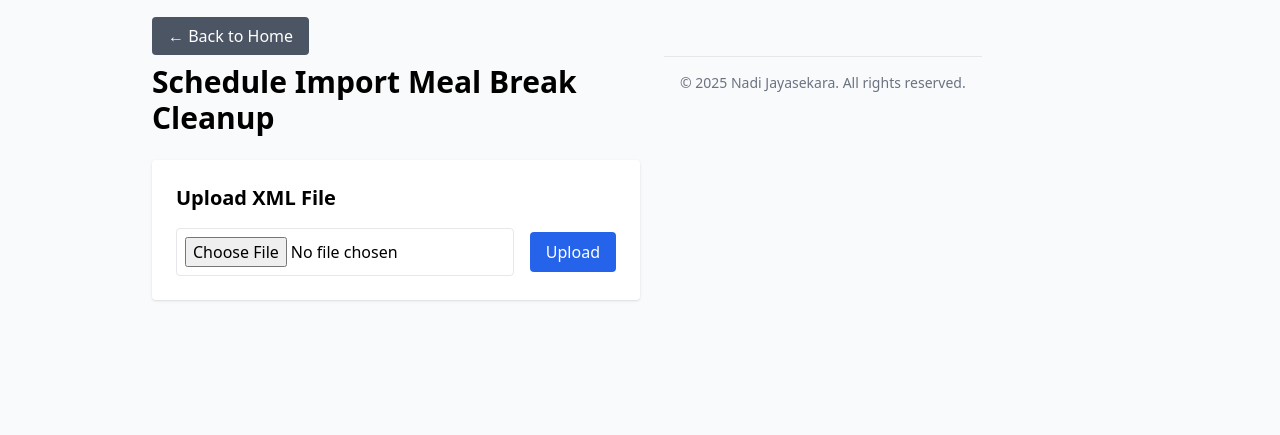
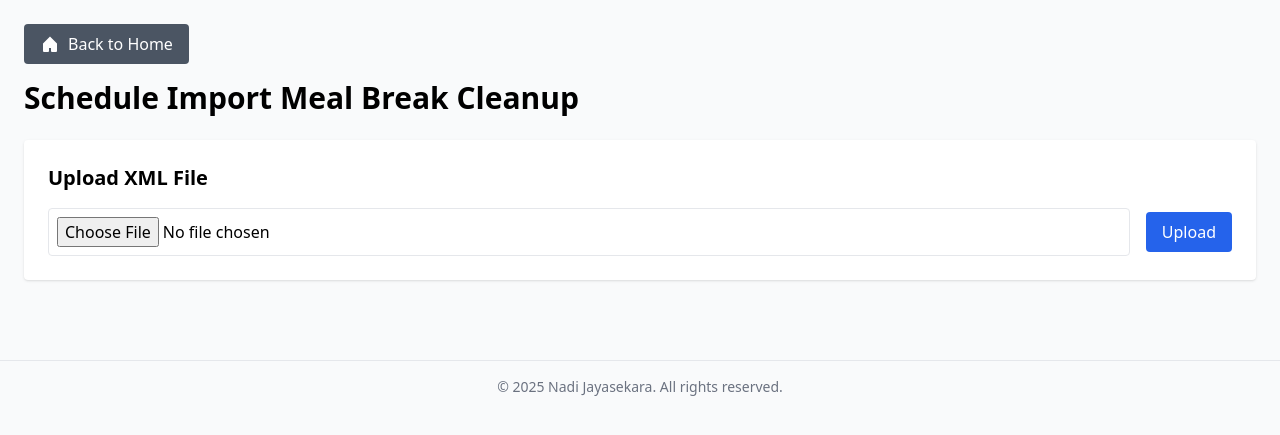
Before and after one commit to nadithakj/nodegrouper, a FastAPI app: page /meal_cleanup in a window 1280 px wide. Shown: the top 435 px of the page. Run offline with FastAPI, Linux system fonts and the light colour scheme; some libraries are stand-ins or nearby versions.

Commit message:
Update meal_cleanup.html

```diff
--- a/templates/meal_cleanup.html
+++ b/templates/meal_cleanup.html
@@ -7,14 +7,16 @@
 </head>
 <body class="bg-gray-50 font-sans min-h-screen">
 
-<div class="max-w-5xl mx-auto p-6 flex gap-6">
-    <!-- Left Side: Controls -->
-    <div class="w-1/2">
+<div class="max-w-7xl mx-auto p-6">
     <!-- Back Button -->
     <div class="mb-4">
         <a href="/"
-               class="bg-gray-600 text-white px-4 py-2 rounded hover:bg-gray-700">
-                &larr; Back to Home
+           class="flex items-center bg-gray-600 text-white px-4 py-2 rounded hover:bg-gray-700 w-max">
+            <!-- Home Icon -->
+            <svg xmlns="http://www.w3.org/2000/svg" class="h-5 w-5 mr-2" viewBox="0 0 20 20" fill="currentColor">
+                <path d="M10 2.5l-7 7V17a1 1 0 001 1h4a1 1 0 001-1v-3h2v3a1 1 0 001 1h4a1 1 0 001-1v-7.5l-7-7z"/>
+            </svg>
+            Back to Home
         </a>
     </div>
 
@@ -30,13 +32,13 @@
     </div>
 
     {% if empty_tags %}
-    <div class="flex space-x-6">
+    <div class="flex gap-6">
         <!-- Left: Empty Tags Selection -->
         <div class="w-1/3 bg-white shadow rounded p-6">
             <h2 class="text-xl font-semibold mb-4">Select Empty Tags to Remove</h2>
             <form action="/meal_cleanup_clean" method="post">
                 <input type="hidden" name="xml_content" value="{{ xml_preview }}">
-                <div class="space-y-2 max-h-80 overflow-y-auto">
+                <div class="space-y-2 max-h-96 overflow-y-auto">
                     {% for tag in empty_tags %}
                     <div>
                         <label class="flex items-center space-x-2">
@@ -59,8 +61,8 @@
     {% endif %}
 
     {% if cleaned_xml %}
-    <div class="flex space-x-6 mt-6">
-        <!-- Left: Empty Tags Section (still shown for reference) -->
+    <div class="flex gap-6 mt-6">
+        <!-- Left: Cleaned Info -->
         <div class="w-1/3 bg-white shadow rounded p-6">
             <h2 class="text-xl font-semibold mb-4">Tags Cleaned</h2>
             <p class="text-gray-700">Selected empty tags have been removed from the XML.</p>
@@ -77,7 +79,6 @@
         </div>
     </div>
     {% endif %}
-
 </div>
 
 <footer class="mt-8 p-4 text-center text-gray-500 text-sm border-t border-gray-200">
```
Lines whose indentation alone changed are shown as unchanged.
